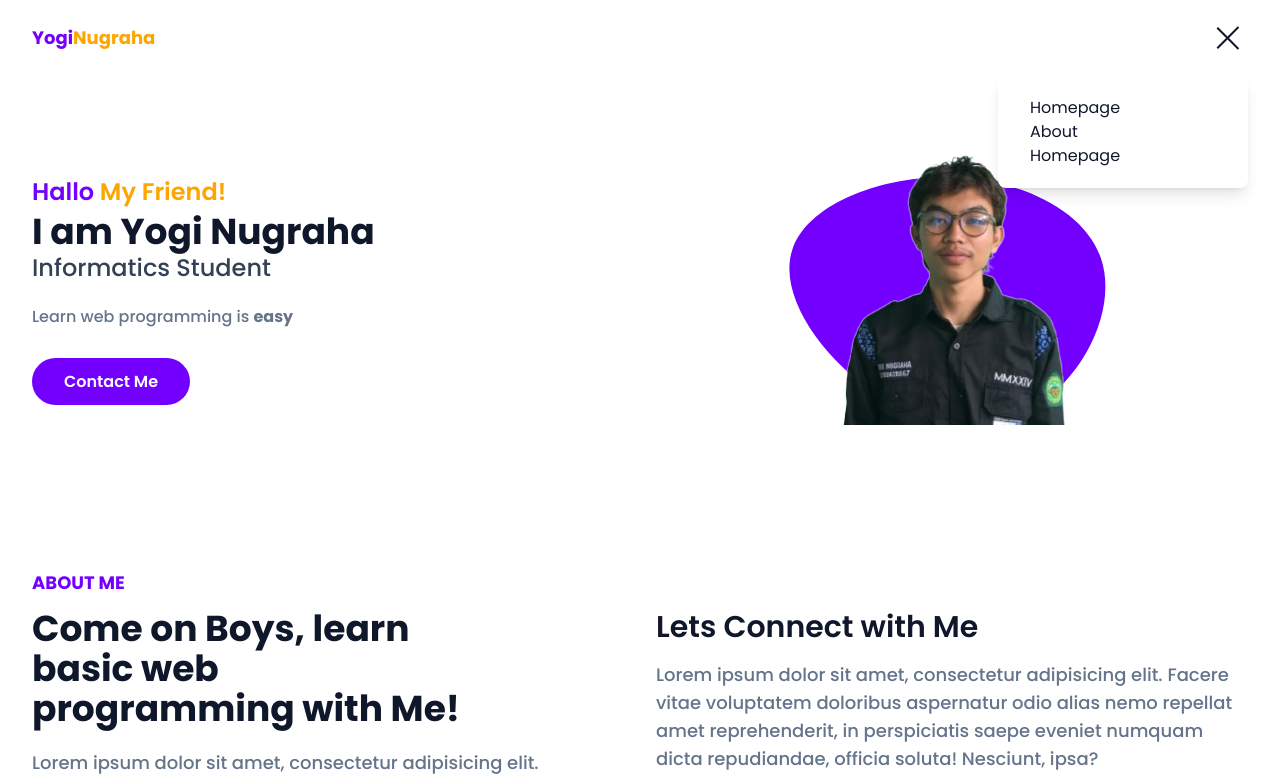
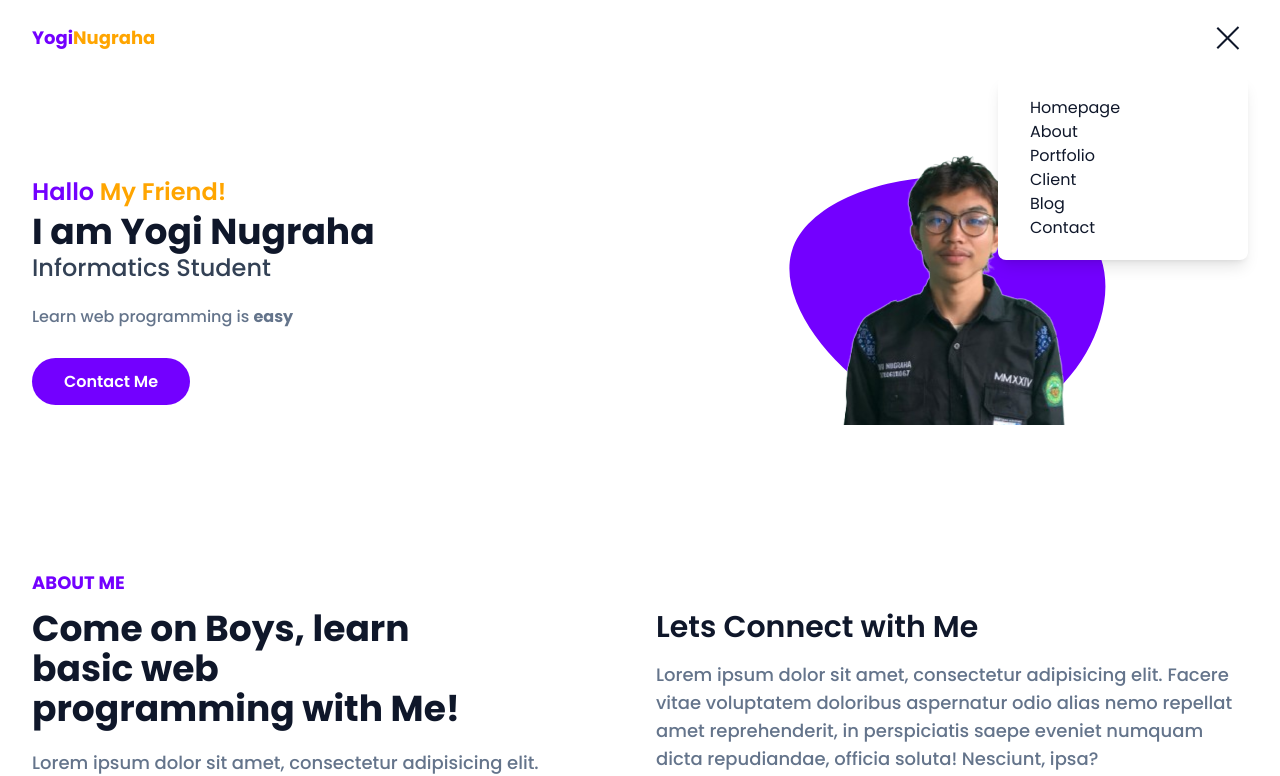
Before and after one commit to zethboy/testTailwind, a website: page index.html in a window 1280 px wide. Both pictures are taken after a click on the button 1233 px from the left and 38 px from the top of the page. Shown: the top 776 px of the page. Drawn offline with Linux system fonts and the light colour scheme.

Commit message:
navbar list 2

```diff
--- a/index.html
+++ b/index.html
@@ -32,7 +32,16 @@
                 <a href="#about" class="text-base text-tersier py-2 mx-8 group-hover:text-primary">About</a>
               </li>
               <li class="group" >
-                <a href="#home" class="text-base text-tersier py-2 mx-8 group-hover:text-primary">Homepage</a>
+                <a href="#portfolio" class="text-base text-tersier py-2 mx-8 group-hover:text-primary">Portfolio</a>
+              </li>
+              <li class="group" >
+                <a href="#portfolio" class="text-base text-tersier py-2 mx-8 group-hover:text-primary">Client</a>
+              </li>
+              <li class="group" >
+                <a href="#portfolio" class="text-base text-tersier py-2 mx-8 group-hover:text-primary">Blog</a>
+              </li>
+              <li class="group" >
+                <a href="#portfolio" class="text-base text-tersier py-2 mx-8 group-hover:text-primary">Contact</a>
               </li>
             </ul>
           </nav>
```
